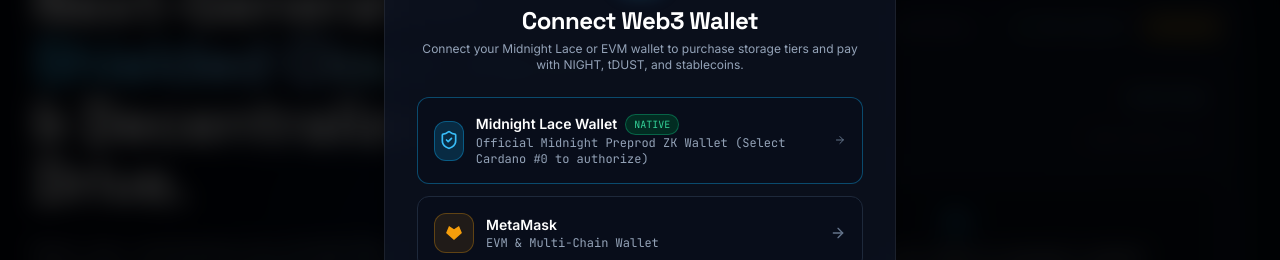
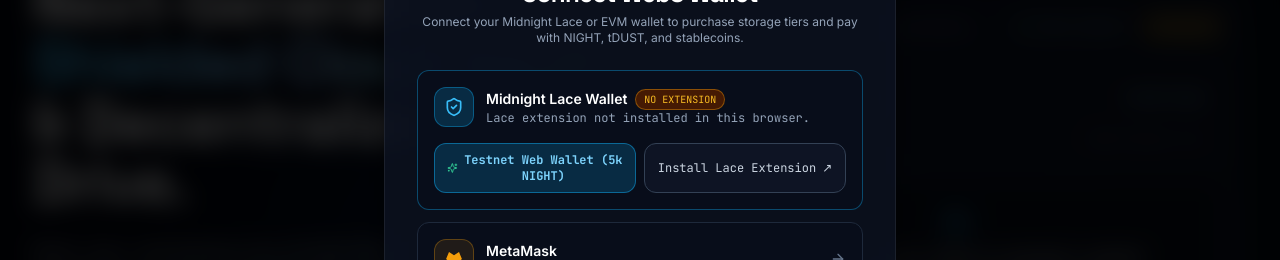
Before and after one commit to Shuvankar11/VoidCloud, a React (Vite) app: page / in a window 1280 px wide. Both pictures are taken after a click on the button "Wallet". Shown: the part 207-467 px from the top of the page. Built offline with nearby package versions, Linux system fonts and the light colour scheme; no server answers.

Commit message:
feat: smart Lace extension detection and instant testnet web wallet for non-extension browsers

```diff
--- a/src/components/WalletConnectModal.tsx
+++ b/src/components/WalletConnectModal.tsx
@@ -18,24 +18,18 @@
   const [copied, setCopied] = useState(false);
   const [isSyncing, setIsSyncing] = useState(false);
 
+  const isLaceDetected = typeof window !== 'undefined' && !!((window as any).midnight?.lace || (window as any).cardano?.lace);
+
   const handleSync = async () => {
     setIsSyncing(true);
     await syncLiveBalance();
     setTimeout(() => setIsSyncing(false), 500);
   };
 
-  useEffect(() => {
-    if (wallet.isConnected && wallet.walletName === 'Midnight Lace' && wallet.balances.NIGHT === 0) {
-      syncLiveBalance();
-    }
-  }, [wallet.isConnected, wallet.walletName, wallet.balances.NIGHT, syncLiveBalance]);
-
-  if (!isWalletModalOpen) return null;
-
-  const handleConnect = async (walletName: 'Midnight Lace' | 'MetaMask' | 'Coinbase' | 'Phantom') => {
+  const handleConnect = async (walletName: 'Midnight Lace' | 'MetaMask' | 'Coinbase' | 'Phantom', allowFallback: boolean = false) => {
     setConnecting(walletName);
     try {
-      await connectWallet(walletName);
+      await connectWallet(walletName, allowFallback);
     } catch (e) {
       console.warn('Connect wallet error:', e);
     } finally {
@@ -50,6 +44,8 @@
       setTimeout(() => setCopied(false), 2000);
     }
   };
+
+  if (!isWalletModalOpen) return null;
 
   return (
     <AnimatePresence>
@@ -204,34 +200,73 @@
           ) : (
             /* Wallet Provider Selection List */
             <div className="space-y-3">
-              {/* Midnight Lace Wallet (Recommended) */}
-              <button
-                onClick={() => handleConnect('Midnight Lace')}
-                disabled={!!connecting}
-                className="w-full p-4 rounded-xl bg-[#080D1A] hover:bg-[#0E1424] border border-sky-500/40 hover:border-sky-400 text-left transition-all flex items-center justify-between group"
-              >
+              {/* Midnight Lace Wallet */}
+              <div className="rounded-xl bg-[#080D1A] border border-sky-500/40 p-4 space-y-3">
+                <div className="flex items-center justify-between">
                   <div className="flex items-center space-x-3">
-                  <div className="w-10 h-10 rounded-xl bg-sky-500/20 border border-sky-500/40 flex items-center justify-center group-hover:scale-105 transition-transform">
+                    <div className="w-10 h-10 rounded-xl bg-sky-500/20 border border-sky-500/40 flex items-center justify-center flex-shrink-0">
                       <ShieldCheck className="w-5 h-5 text-sky-400" />
                     </div>
                     <div>
                       <div className="flex items-center space-x-2">
                         <span className="font-semibold text-white text-sm">Midnight Lace Wallet</span>
-                      <span className="text-[10px] font-mono px-2 py-0.5 rounded-full bg-emerald-950 border border-emerald-500/40 text-emerald-400">
-                        NATIVE
+                        <span className={`text-[10px] font-mono px-2 py-0.5 rounded-full ${
+                          isLaceDetected
+                            ? 'bg-emerald-950 border border-emerald-500/40 text-emerald-400'
+                            : 'bg-amber-950 border border-amber-500/40 text-amber-400'
+                        }`}>
+                          {isLaceDetected ? 'EXTENSION READY' : 'NO EXTENSION'}
                         </span>
                       </div>
                       <span className="text-xs text-slate-400 block font-mono">
-                      Official Midnight Preprod ZK Wallet (Select Cardano #0 to authorize)
+                        {isLaceDetected
+                          ? 'Official Midnight Preprod ZK Wallet (Click to Authorize)'
+                          : 'Lace extension not installed in this browser.'}
                       </span>
                     </div>
                   </div>
+                </div>
+
+                {isLaceDetected ? (
+                  <button
+                    onClick={() => handleConnect('Midnight Lace')}
+                    disabled={!!connecting}
+                    className="w-full py-2.5 px-4 rounded-xl bg-sky-500 hover:bg-sky-400 text-slate-950 font-mono font-bold text-xs transition-all flex items-center justify-center gap-2 shadow-[0_0_15px_rgba(56,189,248,0.3)]"
+                  >
                     {connecting === 'Midnight Lace' ? (
-                  <RefreshCw className="w-4 h-4 text-sky-400 animate-spin" />
+                      <>
+                        <RefreshCw className="w-4 h-4 animate-spin" />
+                        <span>Opening Lace Extension...</span>
+                      </>
                     ) : (
-                  <ArrowRight className="w-4 h-4 text-slate-500 group-hover:text-sky-400 transition-colors" />
+                      <>
+                        <span>Authorize with Lace Extension</span>
+                        <ArrowRight className="w-4 h-4" />
+                      </>
                     )}
                   </button>
+                ) : (
+                  <div className="grid grid-cols-1 sm:grid-cols-2 gap-2 pt-1">
+                    <button
+                      onClick={() => handleConnect('Midnight Lace', true)}
+                      disabled={!!connecting}
+                      className="w-full py-2 px-3 rounded-xl bg-sky-500/20 hover:bg-sky-500/30 border border-sky-500/50 text-sky-300 font-mono font-bold text-xs transition-all flex items-center justify-center gap-1.5"
+                    >
+                      <Sparkles className="w-3.5 h-3.5 text-emerald-400" />
+                      <span>Testnet Web Wallet (5k NIGHT)</span>
+                    </button>
+                    <a
+                      href="https://www.lace.io/"
+                      target="_blank"
+                      rel="noreferrer"
+                      className="w-full py-2 px-3 rounded-xl bg-[#0E1424] hover:bg-[#141D30] border border-slate-700 hover:border-sky-500 text-slate-300 hover:text-white font-mono text-xs transition-all flex items-center justify-center gap-1.5"
+                    >
+                      <span>Install Lace Extension</span>
+                      <span>↗</span>
+                    </a>
+                  </div>
+                )}
+              </div>
 
               {/* MetaMask */}
               <button
--- a/src/context/WalletContext.tsx
+++ b/src/context/WalletContext.tsx
@@ -88,7 +88,7 @@
   setIsPricingModalOpen: (open: boolean) => void;
   selectedPlan: StoragePlan | null;
   setSelectedPlan: (plan: StoragePlan | null) => void;
-  connectWallet: (walletName: WalletState['walletName']) => Promise<void>;
+  connectWallet: (walletName: WalletState['walletName'], fallbackIfNoExt?: boolean) => Promise<void>;
   disconnectWallet: () => void;
   claimTestnetTokens: (token: 'NIGHT' | 'tDUST' | 'USDT') => void;
   syncLiveBalance: () => Promise<void>;
@@ -116,16 +116,14 @@
     } catch {}
   }, []);
 
-  const connectWallet = useCallback(async (walletName: WalletState['walletName']) => {
+  const connectWallet = useCallback(async (walletName: WalletState['walletName'], fallbackIfNoExt: boolean = false) => {
     let connectedAddress = '';
     const win = window as any;
 
     if (walletName === 'Midnight Lace') {
-      if (!win.midnight?.lace && !win.cardano?.lace) {
-        alert('Midnight Lace Wallet extension is not detected in your browser. Please install Lace Wallet from https://www.lace.io/ to connect.');
-        return;
-      }
+      const hasLace = !!(win.midnight?.lace || win.cardano?.lace);
 
+      if (hasLace) {
         try {
           let api: any = null;
           if (win.midnight?.lace) {
@@ -162,12 +160,15 @@
           return;
         }
 
-      if (!connectedAddress) {
-        console.warn('No address returned from Lace wallet.');
+        if (connectedAddress) {
+          connectedAddress = formatRealLaceAddress(connectedAddress);
+        }
+      } else if (fallbackIfNoExt) {
+        const rnd = Array.from(crypto.getRandomValues(new Uint8Array(16))).map(b => b.toString(16).padStart(2, '0')).join('');
+        connectedAddress = `mn_preprod1q${rnd.slice(0, 24)}`;
+      } else {
         return;
       }
-
-      connectedAddress = formatRealLaceAddress(connectedAddress);
     } else if (walletName === 'MetaMask') {
       if (!win.ethereum) {
         alert('MetaMask extension is not installed.');
```
Lines whose indentation alone changed are shown as unchanged.
